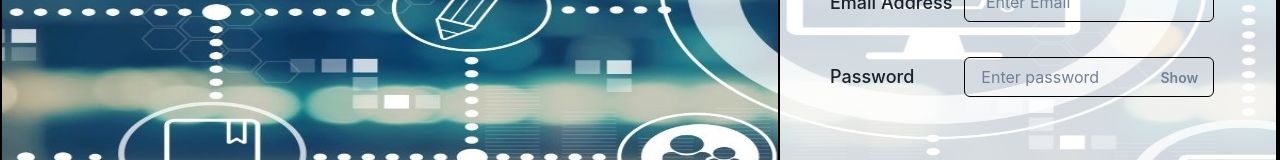
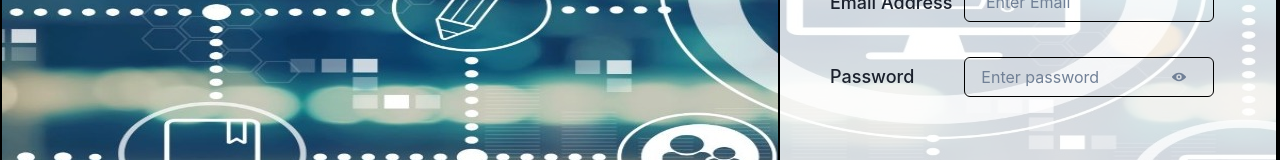
Before and after one commit to AchilaSR/software-project, a React (Create React App) app in the folder frountend/: page /singinpage in a window 1280 px wide. Shown: the part 356-516 px from the top of the page. Built offline with nearby package versions, Linux system fonts and the light colour scheme.

Commit message:
change show icon

```diff
--- a/frountend/src/components/Register.js
+++ b/frountend/src/components/Register.js
@@ -3,6 +3,7 @@ import { Flex, Stack,Button,Box,Text,Image, FormControl,
     FormLabel,InputGroup,InputRightElement,Input,useToast} from '@chakra-ui/react'
 import axios from "axios";
 import { useHistory} from "react-router-dom"
+import {ViewIcon,ViewOffIcon} from '@chakra-ui/icons'
 
 
 
@@ -189,7 +190,7 @@ function Register() {
 
                                     <InputRightElement >
                                         <Button  h="15px" w="70px" size="sm" variant="link"  onClick={() => setShowPassword(!ShowPassword)} disabled={isInvalidshow}   mr="30px">
-                                        {ShowPassword ? 'Hide' : 'Show'}
+                                        {ShowPassword ? <ViewOffIcon/> : <ViewIcon/>}
                                         </Button>
                                     </InputRightElement>
                                     </InputGroup>
--- a/frountend/src/components/Signin.js
+++ b/frountend/src/components/Signin.js
@@ -3,6 +3,7 @@ import { Flex, Stack,Button,Box,Text,Image, FormControl,
     FormLabel,InputGroup,InputRightElement,Input,useToast} from '@chakra-ui/react'
 import axios from 'axios';
 import { useHistory} from "react-router-dom"
+import {ViewIcon,ViewOffIcon} from '@chakra-ui/icons'
 
 function Signin() {
 
@@ -148,7 +149,7 @@ function Signin() {
 
                                     <InputRightElement >
                                         <Button  h="15px" w="70px" size="sm" variant="link" onClick={() => setShowPassword(!ShowPassword)} disabled={isInvalidshow}   mr="30px">
-                                        {ShowPassword ? 'Hide' : 'Show'}
+                                        {ShowPassword ? <ViewOffIcon/> : <ViewIcon/>}
                                         </Button>
                                     </InputRightElement>
                                     </InputGroup>
```
